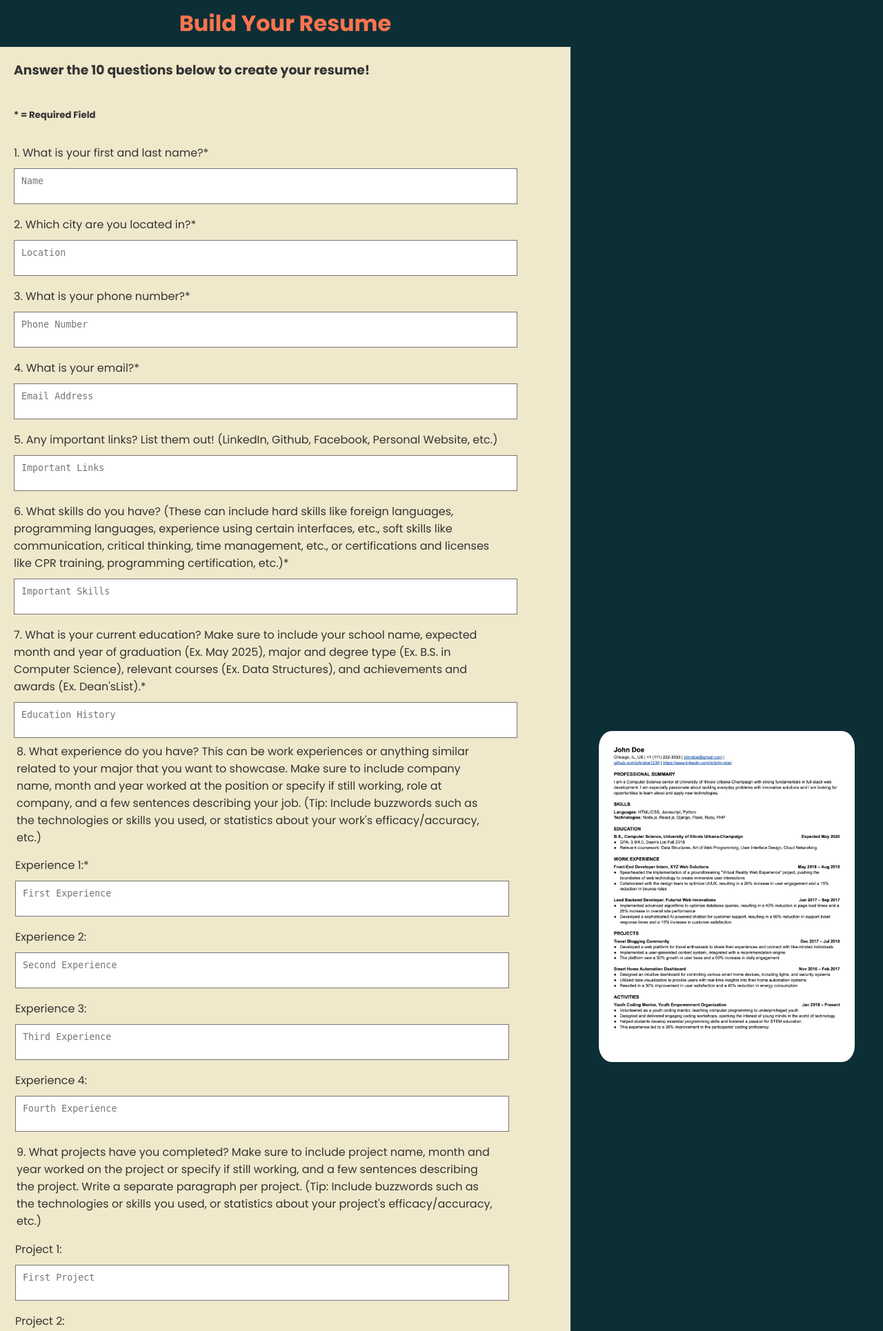
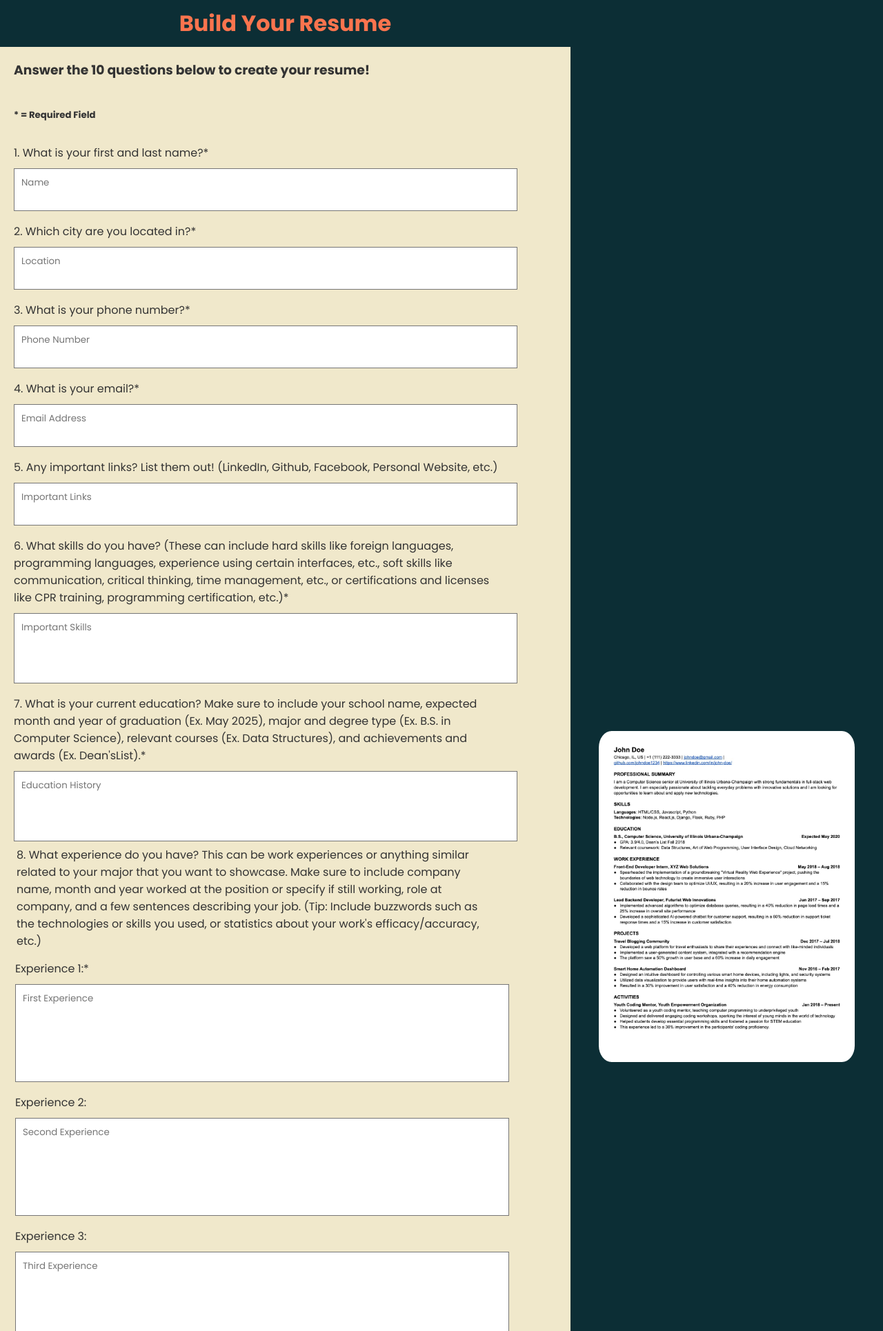
Before and after one commit to nganguly0594/gpt-resume-builder, a Flask app: page / in a window 1280 px wide. Shown: the top 1930 px of the page at 69% size. Run offline with Flask 2, Linux system fonts and the light colour scheme.

Commit message:
Minor design changes

```diff
--- a/static/css/main.css
+++ b/static/css/main.css
@@ -24,6 +24,7 @@ body {
     width: 66.67%;
     padding: 0px 20px 20px 0px;
     overflow-y: auto;
+    overflow-x: hidden;
     box-sizing: border-box;
     position: relative;
 }
@@ -45,6 +46,16 @@ textarea {
     padding: 10px;
     width: 90%;
     margin-top: 10px;
+    height: 40px;
+    font-family: 'Poppins', sans-serif;
+}
+
+.important-skills textarea, .education-history textarea {
+    height: 80px;
+}
+
+fieldset textarea {
+    height: 120px;
 }
 
 label {
@@ -88,6 +99,7 @@ fieldset {
     padding: 10px 20px;
     margin-top: 10px;
     cursor: pointer;
+    margin-left: 20px;
 }
 
 img {
```
